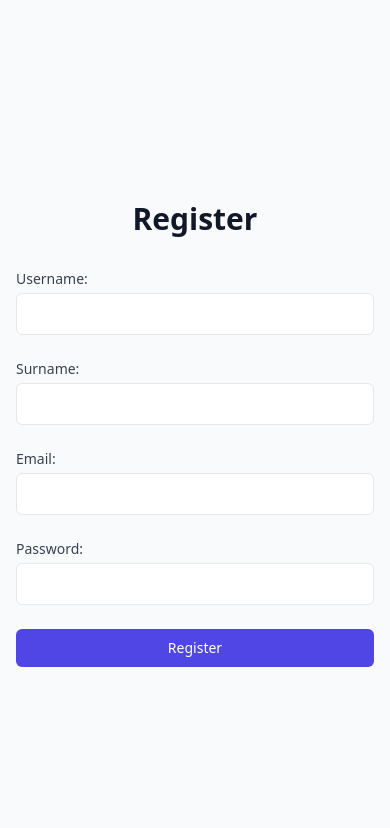
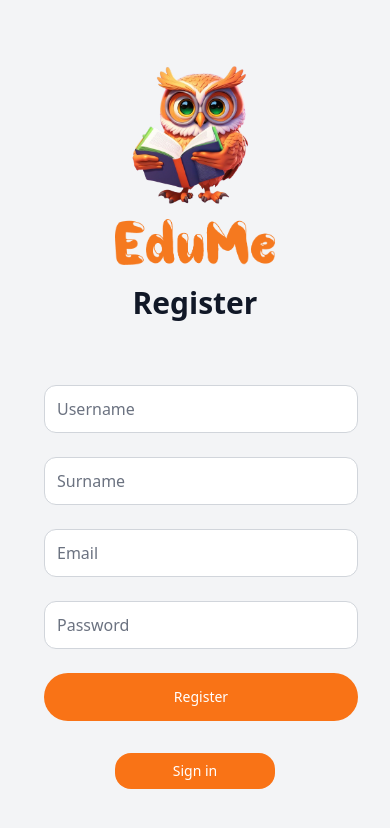
Before and after one commit to JamilyaHalyyeva/edume, a React (Vite) app in the folder client/: page /register in a window 390 px wide. Shown: the top 828 px of the page. Built offline with nearby package versions, Linux system fonts and the light colour scheme.

Commit message:
edits: register page's responsivity and styling are done.

```diff
--- a/client/src/pages/Register.jsx
+++ b/client/src/pages/Register.jsx
@@ -1,7 +1,20 @@
 // RegisterPage.js
 import { useState } from "react";
 import { useUser } from "../context/UserProvider";
-import StudentPreProfilePage from "./StudentPreProfilePage";
+import LOGO from "../assets/logo.png";
+import REGISPANDA from "../assets/panda.png";
+// import GOOGLEICON from "../assets/googleicon.png";
+import EDUME from "../assets/edume.png";
+import { Link } from "react-router-dom";
+// import BIO from "../assets/bio.png";
+// import { motion } from "framer-motion";
+// import CHIM from "../assets/chim.png";
+// import COMP from "../assets/comp.png";
+// import MATH from "../assets/math.png";
+// import CUL from "../assets/cul.png";
+// import MUS from "../assets/mus.png";
+// import ENG from "../assets/eng.png";
+// import StudentPreProfilePage from "./StudentPreProfilePage";
 
 const RegisterPage = () => {
   const { registerUser } = useUser();
@@ -16,7 +29,7 @@ const RegisterPage = () => {
   const [emailError, setEmailError] = useState("");
   const [passwordError, setPasswordError] = useState("");
 
-  const role = localStorage.getItem("role");
+  // const role = localStorage.getItem("role");
   const handleRegister = async () => {
     try {
       // Validate username
@@ -62,27 +75,59 @@ const RegisterPage = () => {
 
   return (
     <>
-      {role && role.toString() === "student" && <StudentPreProfilePage />}
-      <div className="min-h-screen flex items-center justify-center bg-gray-50 py-12 px-4 sm:px-6 lg:px-8">
+      {/* {role && role.toString() === "student" && <StudentPreProfilePage />} */}
+      {/* \\\\\\\\\\\\\\\\\\\\\\\\\\\\\\\\\\\\\\\\\\\\\\\\\\\\\\\\\\\\\\\\\\\\\\\\\\\\\\\\\ */}
+      <div className=" w-full h-screen flex item-center justify-center 2xl:p-10">
+        <div className="2xl:w-2/5  2xl:rounded-l-2xl xl:w-1/2 lg:w-1/2 md:w-1/2 sm:hidden md:flex xs:hidden flex-col justify-center items-center  bg-gray-100">
+          <div className="registerImage ">
+            <img src={REGISPANDA} alt="" className="h-[30rem] w-[30rem] flex" />
+          </div>
+          <div className=" justify-between items-center w-4/5 rounded-xl flex  bottom-10  p-5 ml-10 h-20 shadow-2xl bg-slate-100/50">
+            <span className="text text-gray-700 text-lg font-extrabold">
+              Do you have an account?
+            </span>
+            <Link to={"/register"}>
+              <button
+                type="submit"
+                className="group relative  flex justify-center py-2 px-4 w-[10rem]  text-sm font-medium rounded-2xl text-white bg-orange-500 hover:bg-orange-600 focus:outline-none focus:ring-2 focus:ring-offset-2 focus:ring-green-500"
+              >
+                Sign in
+              </button>
+            </Link>
+          </div>
+        </div>
+
+        <div className=" 2xl:w-2/5 2xl:rounded-r-2xl   xl:w-1/2 lg:w-1/2 md:w-1/2 sm:w-full  xs:w-full flex flex-col justify-center items-center bg-gray-100">
+          <div className="2xl:hidden xl:hidden lg:hidden md:hidden mb-10 sm:mb-3 xs:mb-1 sm:pt-10 flex-row">
+            <img
+              src={LOGO}
+              className="w-[15rem] h-[15rem] xs:w-[10rem] xs:h-[10rem]  flex "
+            />
+          </div>
+          <div className=" flex justify-center items-center flex-row">
+            <img src={EDUME} className="w-40 " />
+          </div>
           <div className="max-w-md w-full space-y-8">
             <div>
-            <h2 className="mt-6 text-center text-3xl font-extrabold text-gray-900">
+              <h2 className="mt-5 text-center text-3xl font-extrabold text-gray-900">
                 Register
               </h2>
             </div>
-          <form className="mt-8 space-y-6" onSubmit={handleRegister}>
-            <div>
+            <form
+              className="mt-8 space-y-6 w-3/2 p-10 sm:p-1 xs:p-8 xs:ml-3   flex-row"
+              onSubmit={handleRegister}
+            >
+              <div className="username-wrapper sm:m-0">
                 <label
                   htmlFor="username"
-                className="block text-sm font-medium text-gray-700"
-              >
-                Username:
-              </label>
+                  className="sr-only item-center"
+                ></label>
                 <input
                   type="text"
                   id="username"
-                className="mt-1 p-2 w-full border rounded-md"
+                  className="username appearance-none rounded-xl min-h-12 relative block w-full px-3 py-2 border border-gray-300 placeholder-gray-500 text-gray-900 focus:outline-none focus:ring-green-500 focus:border-green-500 focus:z-10 sm:text-sm"
                   value={username}
+                  placeholder="Username"
                   onChange={(e) => setUsername(e.target.value)}
                 />
                 {usernameError && (
@@ -90,18 +135,17 @@ const RegisterPage = () => {
                 )}
               </div>
 
-            <div>
+              <div className="surname-wrapper">
                 <label
                   htmlFor="surname"
-                className="block text-sm font-medium text-gray-700"
-              >
-                Surname:
-              </label>
+                  className="sr-only item-center"
+                ></label>
                 <input
                   type="text"
                   id="surname"
-                className="mt-1 p-2 w-full border rounded-md"
+                  className="username appearance-none rounded-xl min-h-12 relative block w-full px-3 py-2 border border-gray-300 placeholder-gray-500 text-gray-900 focus:outline-none focus:ring-green-500 focus:border-green-500 focus:z-10 sm:text-sm"
                   value={surname}
+                  placeholder="Surname"
                   onChange={(e) => setSurname(e.target.value)}
                 />
                 {surnameError && (
@@ -109,35 +153,29 @@ const RegisterPage = () => {
                 )}
               </div>
 
-            <div>
-              <label
-                htmlFor="email"
-                className="block text-sm font-medium text-gray-700"
-              >
-                Email:
-              </label>
+              <div className="email-wrapper">
+                <label htmlFor="email" className="sr-only item-center"></label>
                 <input
-                type="text"
+                  type="email"
                   id="email"
-                className="mt-1 p-2 w-full border rounded-md"
+                  className="username appearance-none rounded-xl min-h-12 relative block w-full px-3 py-2 border border-gray-300 placeholder-gray-500 text-gray-900 focus:outline-none focus:ring-green-500 focus:border-green-500 focus:z-10 sm:text-sm"
                   value={email}
+                  placeholder="Email"
                   onChange={(e) => setEmail(e.target.value)}
                 />
                 {emailError && <div className="text-red-500">{emailError}</div>}
               </div>
 
               <div>
-              <label
-                htmlFor="password"
-                className="block text-sm font-medium text-gray-700"
-              >
+                <label htmlFor="password" className="sr-only item-center">
                   Password:
                 </label>
                 <input
                   type="password"
                   id="password"
-                className="mt-1 p-2 w-full border rounded-md"
+                  className="username appearance-none rounded-xl min-h-12 relative block w-full px-3 py-2 border border-gray-300 placeholder-gray-500 text-gray-900 focus:outline-none focus:ring-green-500 focus:border-green-500 focus:z-10 sm:text-sm"
                   value={password}
+                  placeholder="Password"
                   onChange={(e) => setPassword(e.target.value)}
                 />
                 {passwordError && (
@@ -149,11 +187,23 @@ const RegisterPage = () => {
               <button
                 type="button"
                 onClick={handleRegister}
-              className="group relative w-full flex justify-center py-2 px-4 border border-transparent text-sm font-medium rounded-md text-white bg-indigo-600 hover:bg-indigo-700 focus:outline-none focus:ring-2 focus:ring-offset-2 focus:ring-indigo-500"
+                className="group  items-center min-h-12 relative w-full flex justify-center py-2 px-4 border border-transparent text-sm font-medium rounded-3xl text-white bg-orange-500 hover:bg-orange-600 focus:outline-none focus:ring-2 focus:ring-offset-2 focus:ring-green-500"
               >
                 Register
               </button>
             </form>
+          </div>
+
+          <div className="2xl:hidden xl:hidden lg:hidden md:hidden  sm:hidden  justify-center item-center flex-row  w-4/5 rounded-xl flex ">
+            <Link to={"/loginpage"}>
+              <button
+                type="submit"
+                className="group relative w-[10rem] flex justify-center py-2 px-4  text-sm font-medium rounded-2xl text-white bg-orange-500 hover:bg-orange-600 focus:outline-none focus:ring-2 focus:ring-offset-2 focus:ring-green-500"
+              >
+                Sign in
+              </button>
+            </Link>
+          </div>
         </div>
       </div>
     </>
```
Also changed, not shown: client/src/assets/panda.png (added), 1 other file (tests, documents, lock files or other folders). Lines whose indentation alone changed are shown as unchanged.
